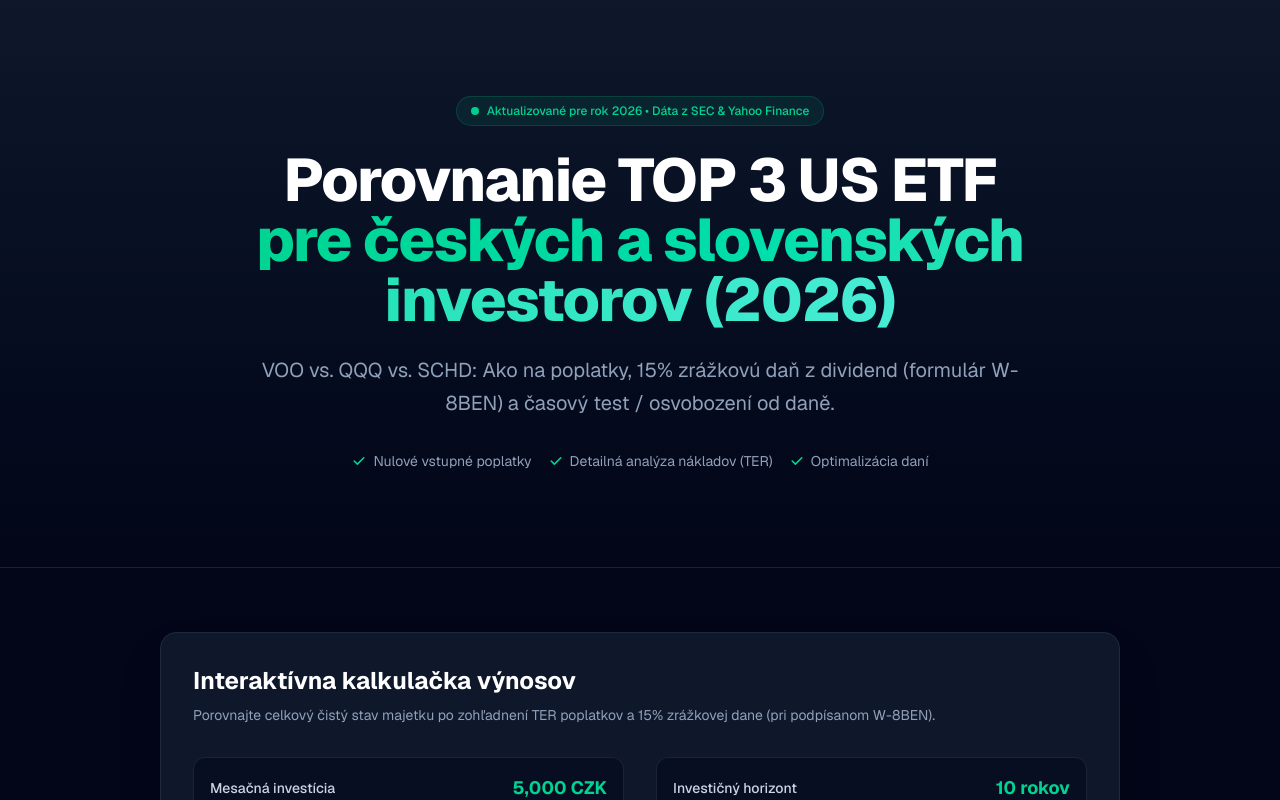
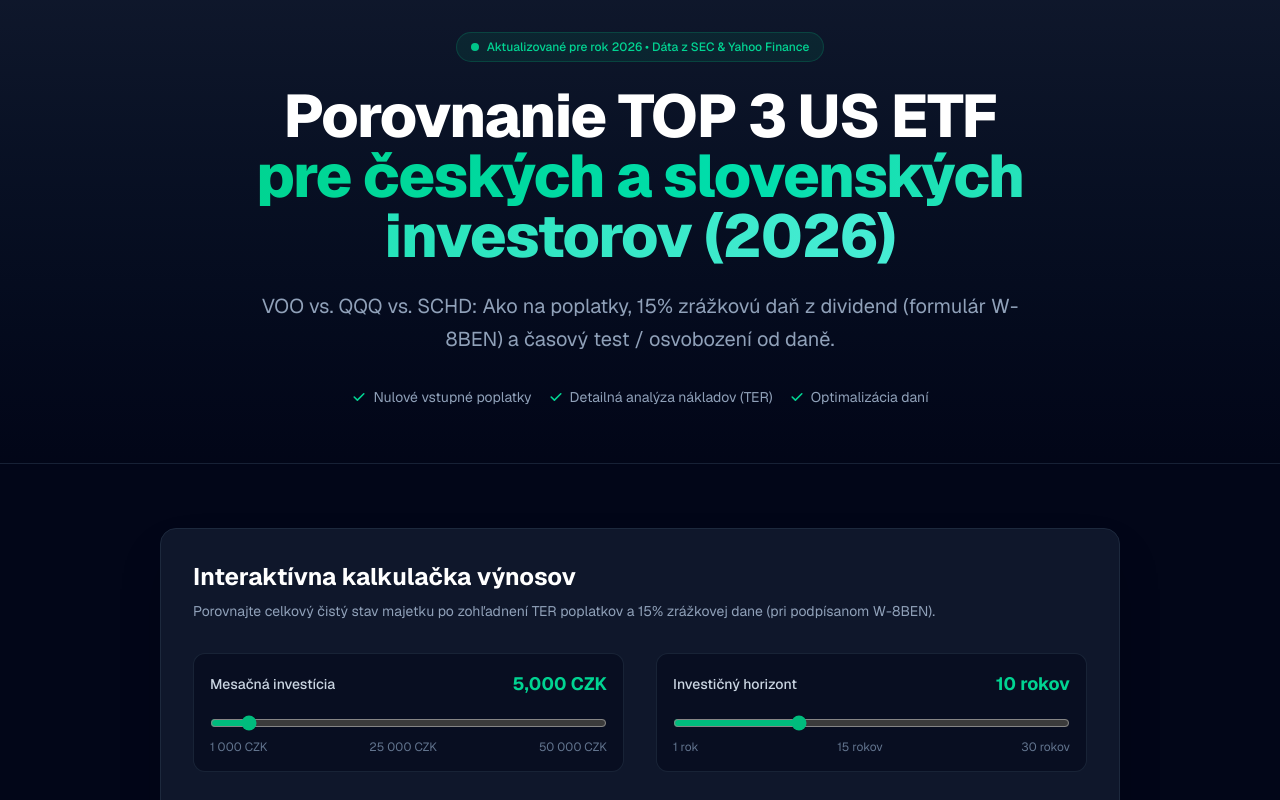
Before and after one commit to PetrikBa/etf, a Next.js app: page / in a window 1280 px wide. Shown: the top 800 px of the page. Built offline with nearby package versions, Linux system fonts and the light colour scheme.

Commit message:
basic edits

```diff
--- a/app/page.tsx
+++ b/app/page.tsx
@@ -1,3 +1,4 @@
+'use client'
 import { useState } from 'react';
 
 export default function Page() {
@@ -11,7 +12,7 @@
 
   // Zjednodušená simulace výpočtu pro ETF (VOO, QQQ, SCHD)
   // Předpokládaný hrubý roční výnos před poplatky: VOO (9%), QQQ (11%), SCHD (8%)
-  const calculateReturns = (annualRate, ter) => {
+  const calculateReturns = (annualRate: number, ter: number) => {
     const totalMonths = horizon * 12;
     const netRate = annualRate - ter;
     const monthlyRate = netRate / 100 / 12;
@@ -38,7 +39,7 @@
   const qqq = calculateReturns(11.0, 0.20);
   const schd = calculateReturns(8.0, 0.06);
 
-  const handleSubmit = (e) => {
+  const handleSubmit = (e: { preventDefault: () => void; }) => {
     e.preventDefault();
     if (email) {
       setIsSubmitted(true);
@@ -49,7 +50,7 @@
     <div className="min-h-screen bg-slate-950 text-slate-100 font-sans selection:bg-emerald-500 selection:text-slate-950">
 
       {/* 1. HERO SECTION */}
-      <header className="relative overflow-hidden border-b border-slate-800/60 bg-gradient-to-b from-slate-900 to-slate-950 py-16 lg:py-24">
+      <header className="relative overflow-hidden border-b border-slate-800/60 bg-gradient-to-b from-slate-900 to-slate-950 pt-6 pb-10 lg:pt-8 lg:pb-14">
         <div className="absolute inset-0 bg-[radial-gradient(circle_at_top,_var(--tw-gradient-stops))] from-emerald-900/20 via-transparent to-transparent pointer-events-none" />
         <div className="max-w-5xl mx-auto px-4 sm:px-6 lg:px-8 text-center relative z-10">
 
```
